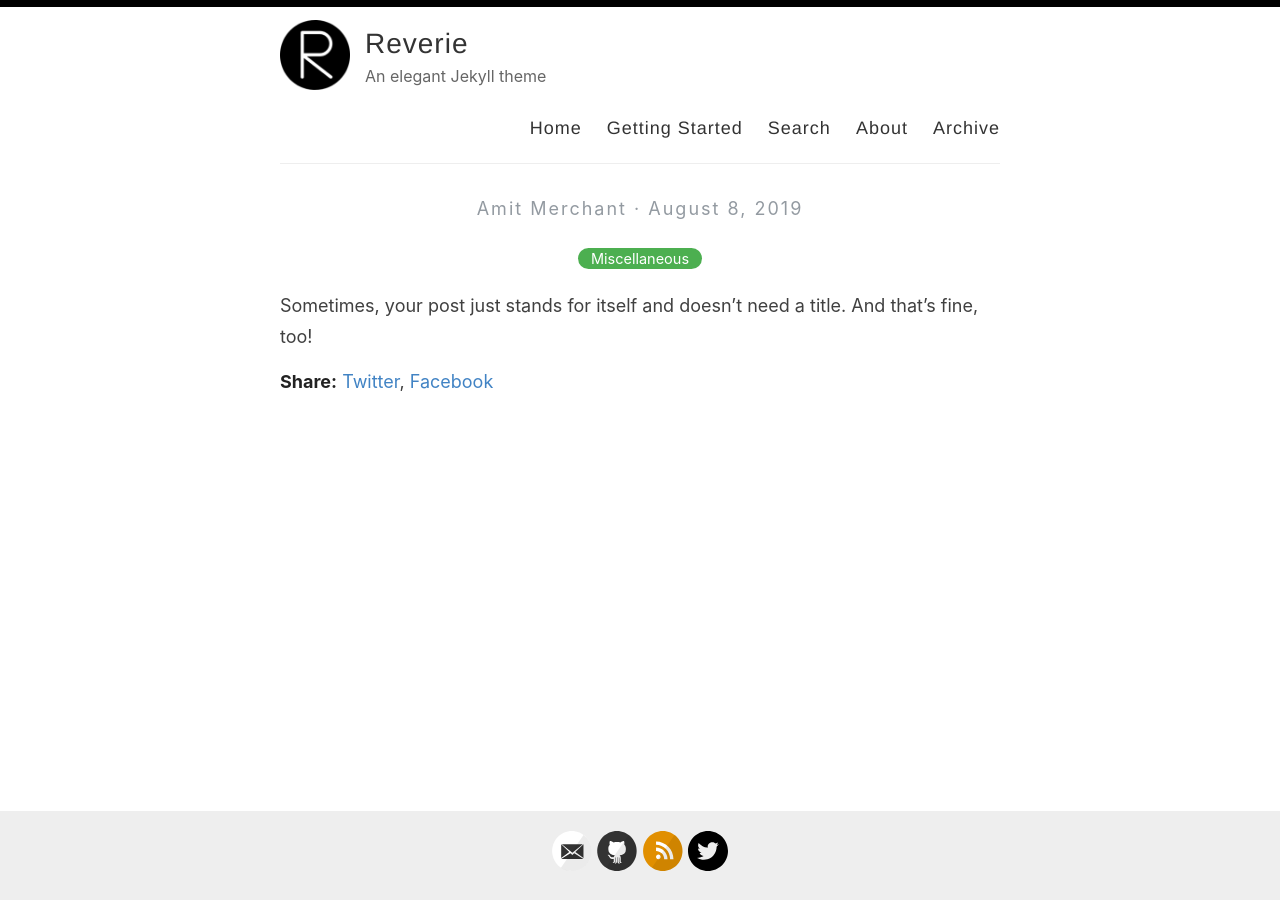
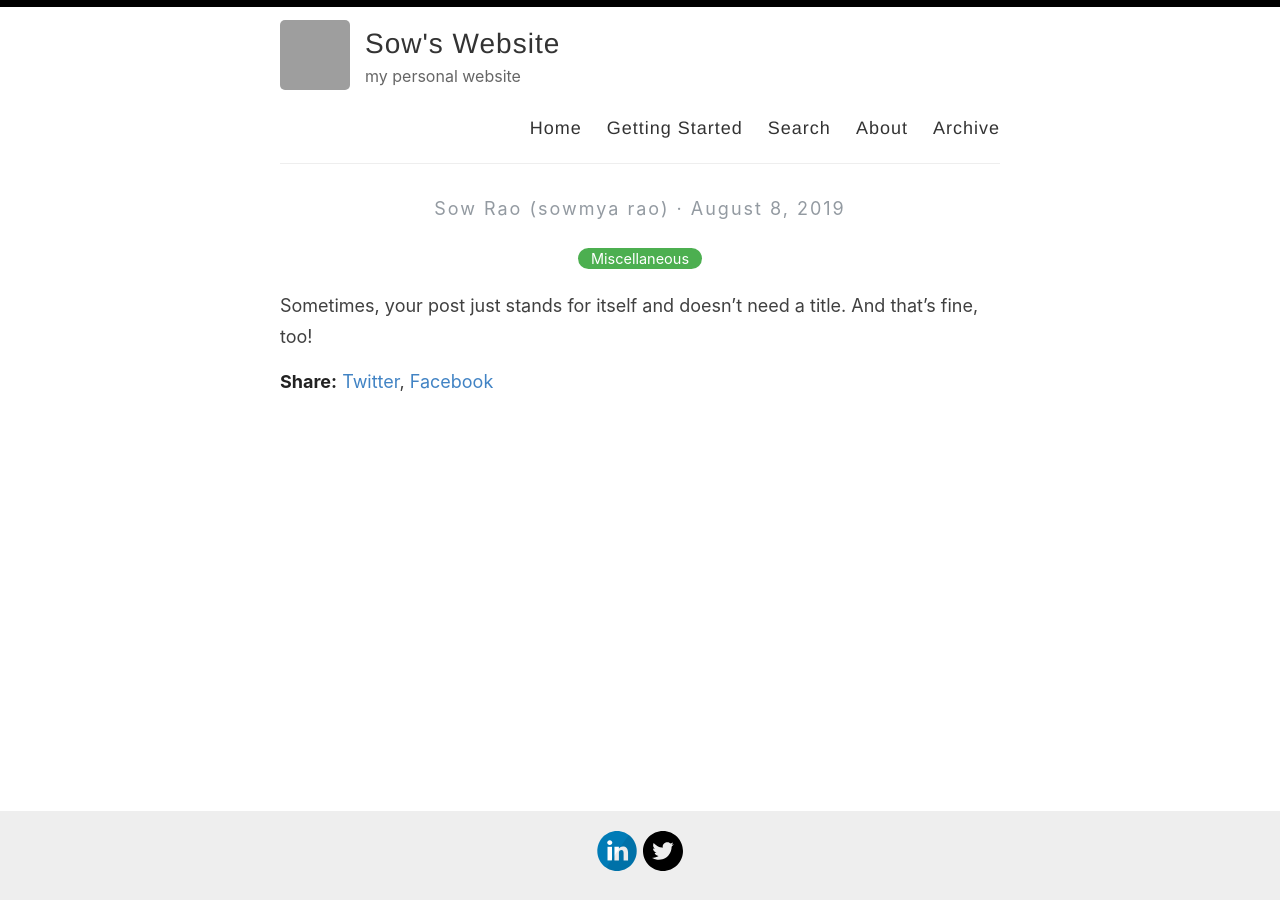
Before and after one commit to sow451/blog, a Jekyll site: the page built from _posts/2019-08-08-no-title-posts.md, in a window 1280 px wide. Built offline with Jekyll 4.4.1, drawn with Linux system fonts in a browser that asks for light colours; grey boxes are pictures that could not be loaded.

Commit message:
Update _config.yml

```diff
--- a/_config.yml
+++ b/_config.yml
@@ -3,16 +3,16 @@
 #
 
 # Name of your site (displayed in the header)
-name: Reverie
+name: Sow's Website
 
 # Name of the author
-author: Amit Merchant
+author: Sow Rao (sowmya rao)
 
 # Short bio or description (displayed in the header)
-description: An elegant Jekyll theme
+description: my personal website
 
 # URL of your avatar or profile pic (you could use your GitHub profile pic)
-avatar: /images/reverie.png
+avatar: /images/profile.png
 
 #
 # Flags below are optional
@@ -21,41 +21,41 @@ avatar: /images/reverie.png
 # Includes an icon in the footer for each username you enter
 footer-links:
   dribbble:
-  email: amit.d.merchant@gmail.com
+  email:
   facebook:
   flickr:
-  github: amitmerchant1990/reverie
+  github:
   instagram:
-  linkedin:
+  linkedin: https://in.linkedin.com/in/legaljargon
   pinterest:
-  rss: rss
-  twitter: amit_merchant
+  rss:
+  twitter: https://twitter.com/sowmyarao_
   stackoverflow:
   youtube: # channel/<your_long_string> or user/<user-name>
   googleplus: # anything in your profile username that comes after plus.google.com/
   playconsole:
-  mastodon: # <your-mastodon-instance>/@<your-user-name> eg. fosstodon.org/@username
+
 
 # Enter your Disqus shortname (not your username) to enable commenting on posts
 # You can find your shortname on the Settings page of your Disqus account
 disqus:
 
 # Enter your Google Analytics web tracking code (e.g. UA-2110908-2) to activate tracking
-google_analytics: UA-43339302-11
+google_analytics:
 
 # For newer "GA4" analytics, use the following instead of the "UA" entry above
 #google_analytics_ga4: G-GABC1DEFG
 
 # Your website URL (e.g. http://amitmerchant1990.github.io or http://www.amitmerchant.com)
 # Used for Sitemap.xml and your RSS feed
-url: http://www.amitmerchant.com/reverie
-enforce_ssl: https://www.amitmerchant.com/reverie
+url:
+enforce_ssl:
 
 # If you're hosting your site at a Project repository on GitHub pages
 # (http://yourusername.github.io/repository-name)
 # and NOT your User repository (http://yourusername.github.io)
 # then add in the baseurl here, like this: "/repository-name"
-baseurl: "/reverie"
+#baseurl: "https://sow451.github.io/sowmya.blog/sowmya.blog"
 
 #
 # !! You don't need to change any of the configuration flags below !!
@@ -89,7 +89,7 @@ plugins:
 
 include: ['_pages']
 
-paginate: 6
+paginate: 10
 paginate_path: /page:num/
 
 # Exclude these files from your production _site
@@ -99,3 +99,6 @@ exclude:
   - LICENSE
   - README.md
   - CNAME
+
+
+theme: jekyll-theme-minimal
```
